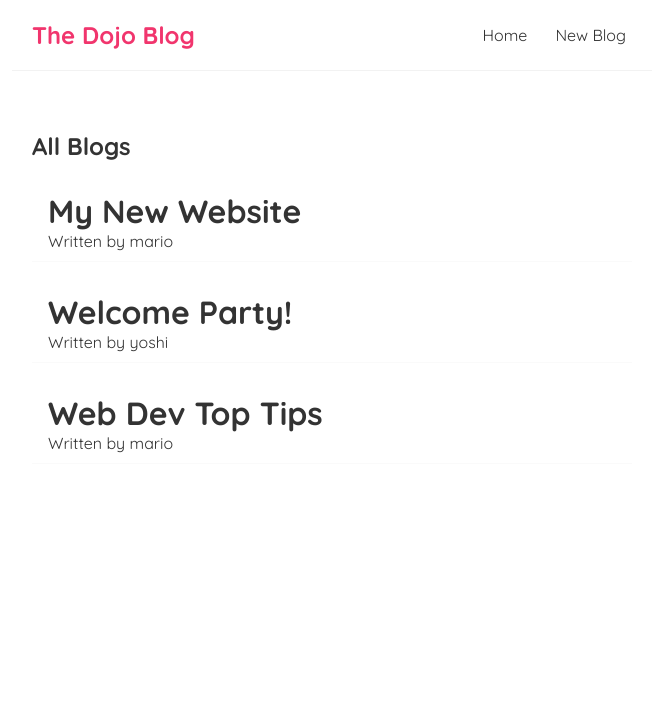
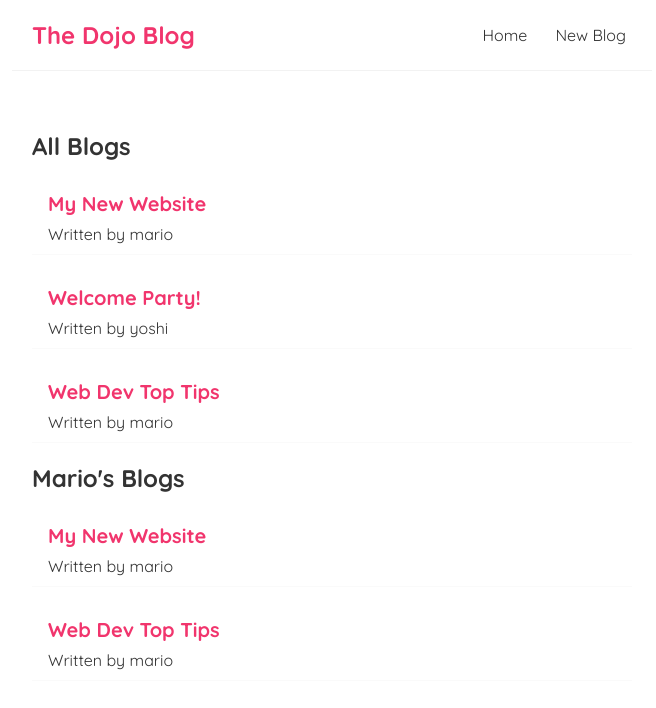
Before and after one commit to kulotsystems/react-thenetninja, a React (Vite) app: page / in a window 1280 px wide. Shown: the top 708 px of the page, without its empty margins (308-964 px from the left). Built offline with nearby package versions, Linux system fonts and the light colour scheme.

Commit message:
Lesson 12: Reusing Components.

```diff
--- a/src/BlogList.jsx
+++ b/src/BlogList.jsx
@@ -7,7 +7,7 @@
             <h2>{title}</h2>
             {blogs.map((blog) => (
                 <div className="blog-preview" key={blog.id}>
-                    <h1>{blog.title}</h1>
+                    <h2>{blog.title}</h2>
                     <p>Written by {blog.author}</p>
                 </div>
             ))}
--- a/src/Home.jsx
+++ b/src/Home.jsx
@@ -11,6 +11,7 @@
     return (
         <div className="home">
             <BlogList blogs={blogs} title="All Blogs" />
+            <BlogList blogs={blogs.filter(blog => blog.author === 'mario')} title="Mario's Blogs" />
         </div>
     );
 };
```
